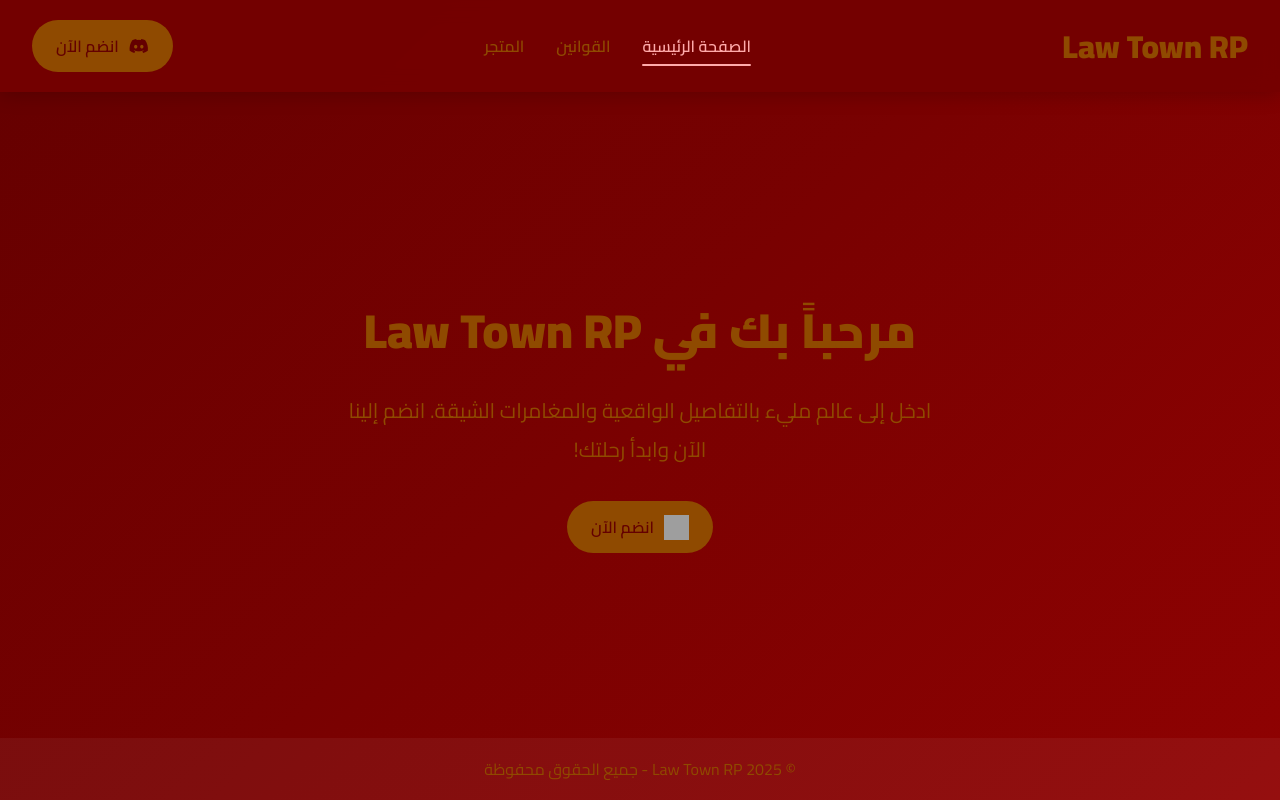
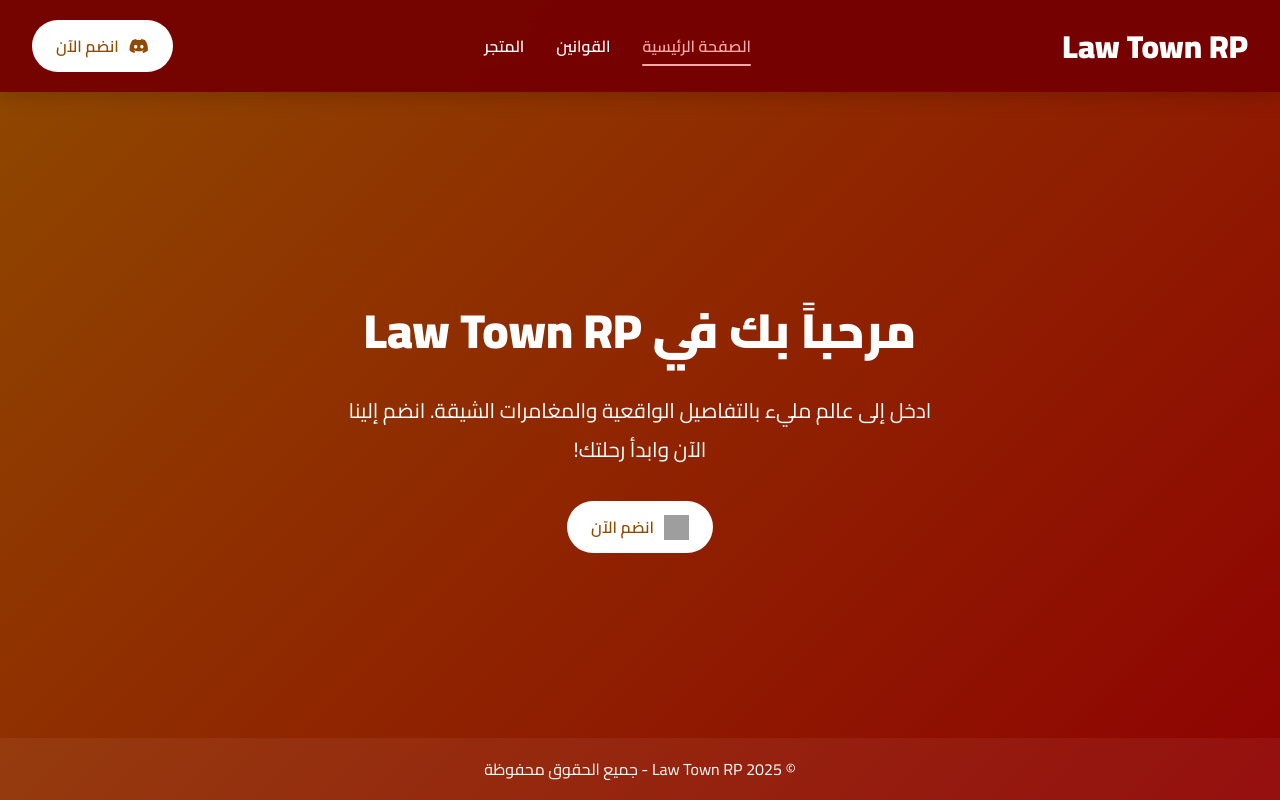
Before and after one commit to PRO-BOY1/back1, a plain HTML site: page index.html in a window 1280 px wide. Drawn offline with Linux system fonts and the light colour scheme; grey boxes are pictures that could not be loaded.

Commit message:
Update index.html

```diff
--- a/index.html
+++ b/index.html
@@ -9,8 +9,8 @@
   <style>
     @import url('https://fonts.googleapis.com/css2?family=Cairo:wght@400;600;700;900&display=swap');
     :root {
-      --primary: #8F4A00;
-      --dark: #640000;
+      --primary: #ffffff;
+      --dark: #8F4A00;
       --hover: rgb(206, 0, 0);
       --active: #ffaaaa;
     }
```
